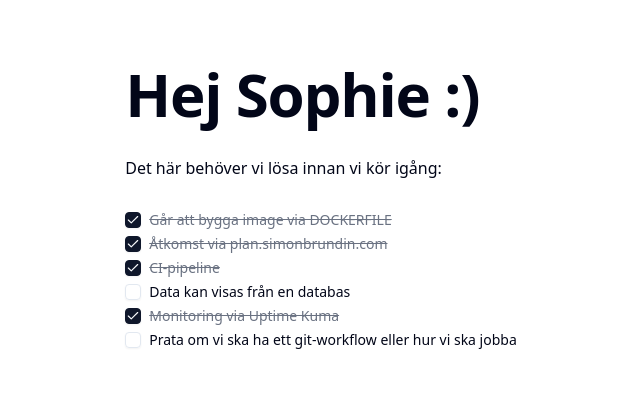
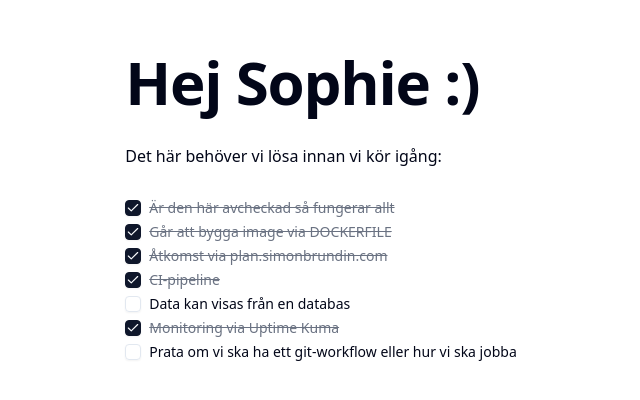
Before and after one commit to simonbrundin/racket, a Next.js app: page / in a window 1280 px wide. Shown: the part 194-594 px from the top of the page, without its empty margins (319-959 px from the left). Built offline with nearby package versions, Linux system fonts and the light colour scheme.

Commit message:
test: versionsnummer

```diff
--- a/components/todoList.tsx
+++ b/components/todoList.tsx
@@ -7,6 +7,11 @@ import { Label } from "@/components/ui/label";
 export default function TodoList() {
   // Lista med att-göra-uppgifter och deras initiala tillstånd
   const [todos, setTodos] = useState([
+    {
+      id: "todo11",
+      text: "Är den här avcheckad så fungerar allt",
+      completed: true,
+    },
     {
       id: "todo0",
       text: "Går att bygga image via DOCKERFILE",
```
